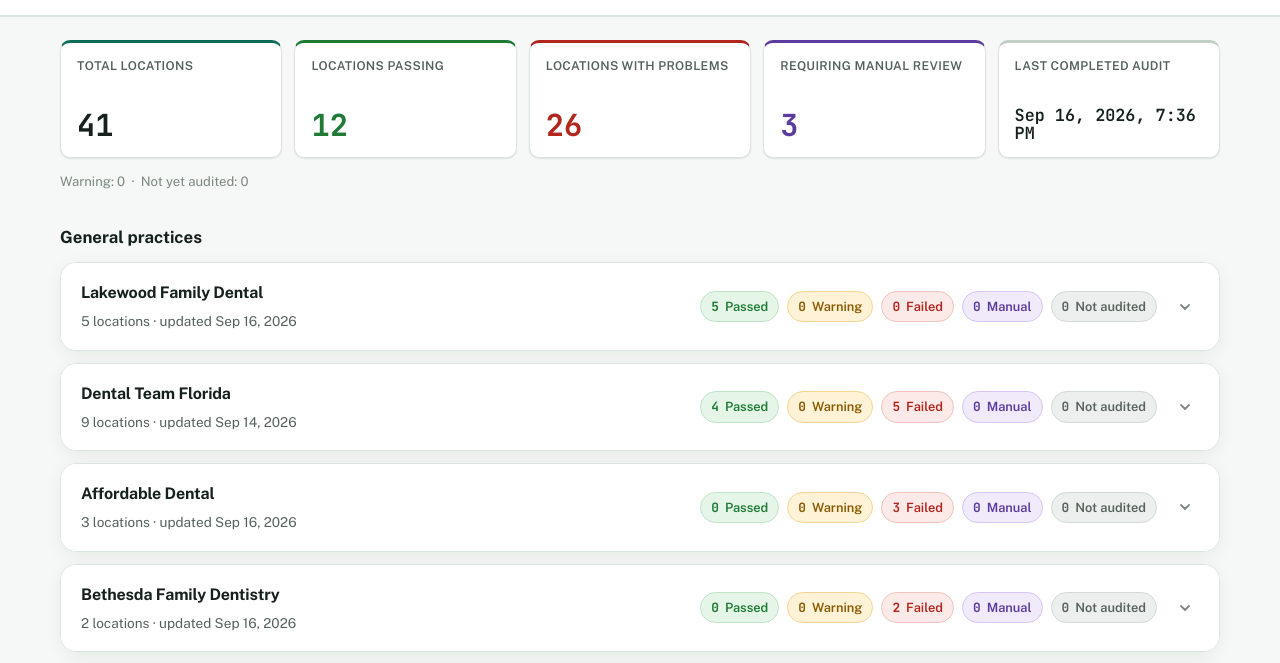
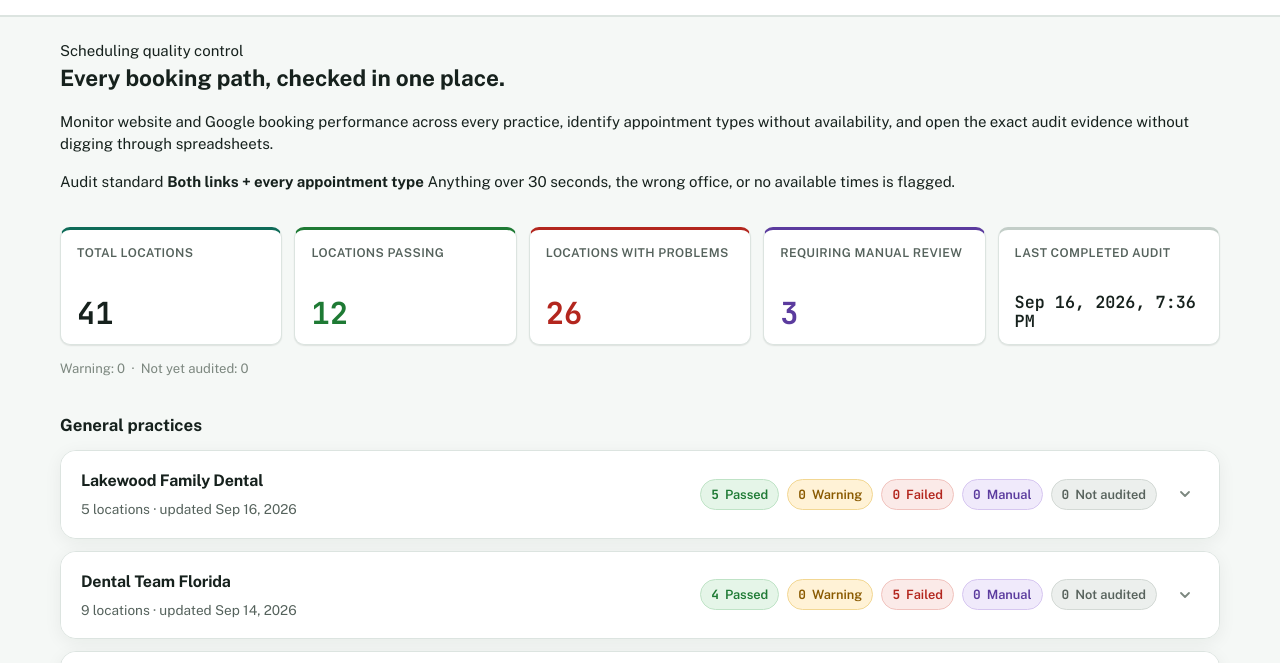
Before and after one commit to JeanIDSO/Online_Scheduler_Audit, a plain HTML site: page index.html in a window 1280 px wide. Shown: the part 77-740 px from the top of the page. Drawn offline with nearby package versions, Linux system fonts and the light colour scheme.

Commit message:
Add polished dashboard hero and audit guidance

```diff
--- a/index.html
+++ b/index.html
@@ -42,6 +42,19 @@
 </header>
 
 <main id="main" class="wrap">
+
+  <section class="dashboard-hero" aria-labelledby="dashboard-title">
+    <div class="hero-copy">
+      <span class="eyebrow">Scheduling quality control</span>
+      <h2 id="dashboard-title">Every booking path, checked in one place.</h2>
+      <p>Monitor website and Google booking performance across every practice, identify appointment types without availability, and open the exact audit evidence without digging through spreadsheets.</p>
+    </div>
+    <div class="hero-key">
+      <span class="hero-key-label">Audit standard</span>
+      <strong>Both links + every appointment type</strong>
+      <span>Anything over 30 seconds, the wrong office, or no available times is flagged.</span>
+    </div>
+  </section>
 
   <!-- KPI ROW -->
   <section class="kpi-row" aria-label="Summary metrics">
```
